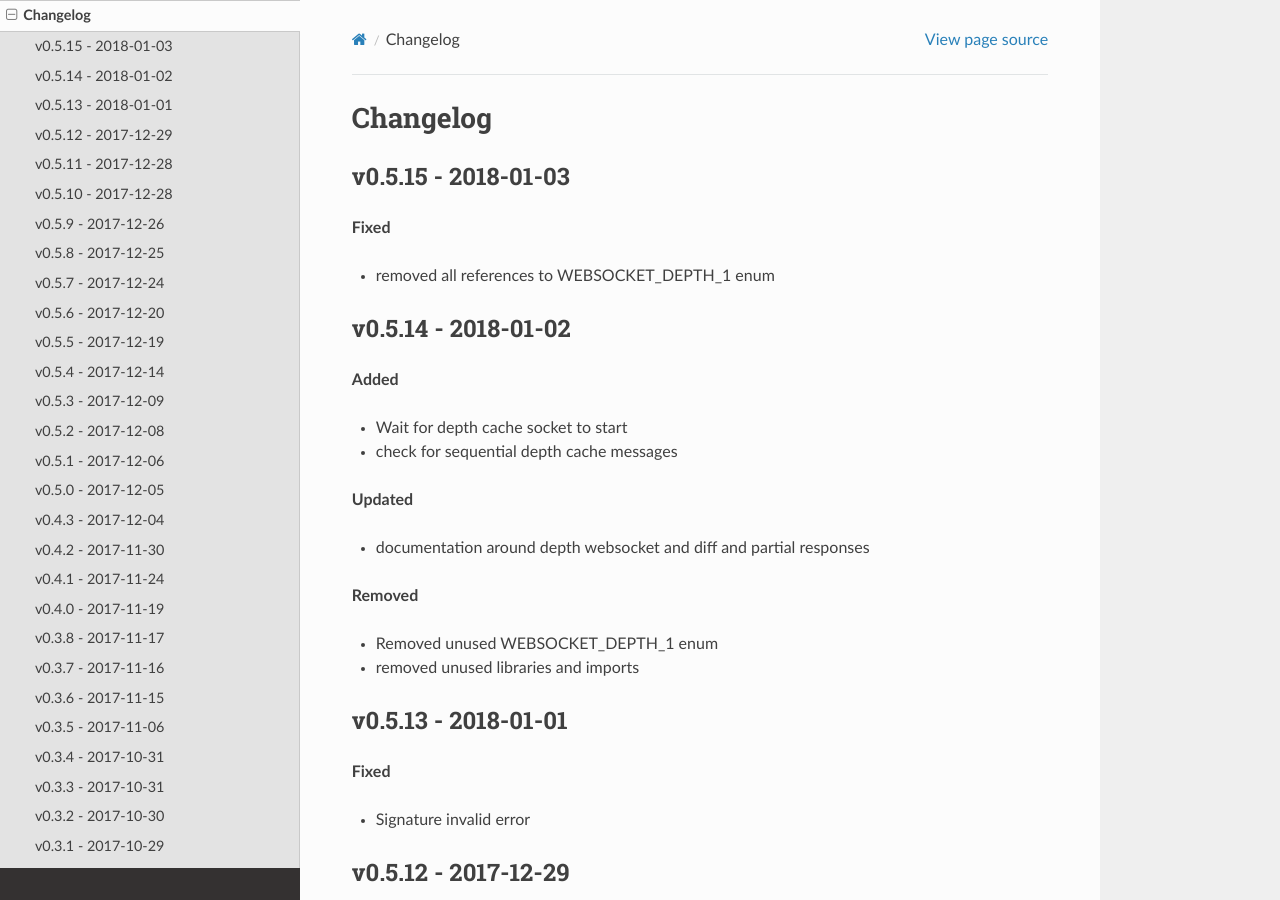
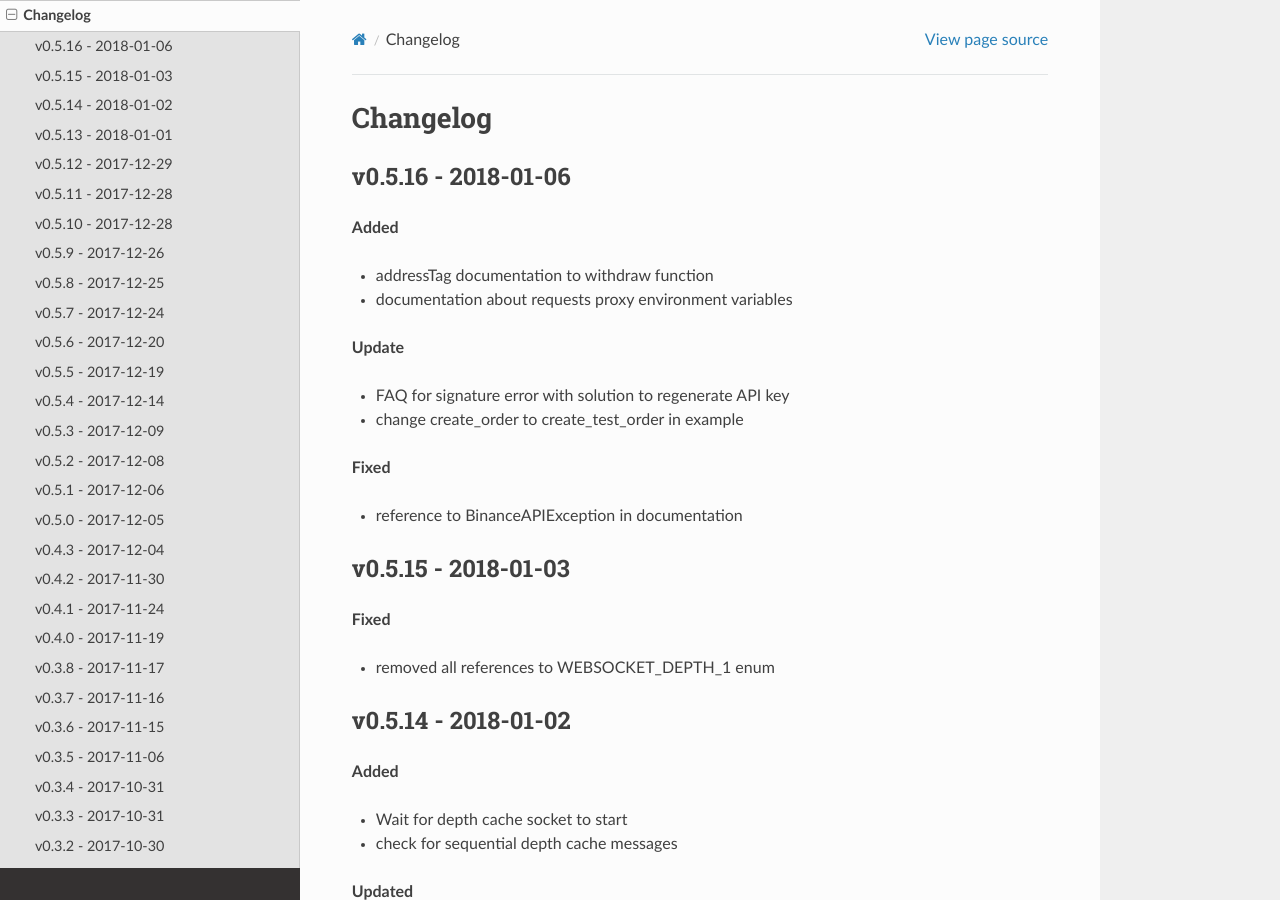
Before and after one commit to sammchardy/python-binance, a Sphinx documentation site: the page built from docs/changelog.rst, in a window 1280 px wide and 900 px high. Built offline with Sphinx 7.4.7 and the Read the Docs theme 2.0.0, drawn with Linux system fonts in a browser that asks for light colours; formulas are drawn with MathJax 3.

Commit message:
Update to v0.5.16

```diff
--- a/PYPIREADME.rst
+++ b/PYPIREADME.rst
@@ -1,5 +1,5 @@
 =================================
-Welcome to python-binance v0.5.15
+Welcome to python-binance v0.5.16fl
 =================================
 
 .. image:: https://img.shields.io/pypi/v/python-binance.svg
--- a/README.rst
+++ b/README.rst
@@ -1,5 +1,5 @@
 =================================
-Welcome to python-binance v0.5.15
+Welcome to python-binance v0.5.16
 =================================
 
 .. image:: https://img.shields.io/pypi/v/python-binance.svg
--- a/docs/changelog.rst
+++ b/docs/changelog.rst
@@ -1,5 +1,22 @@
 Changelog
 =========
+
+v0.5.16 - 2018-01-06
+^^^^^^^^^^^^^^^^^^^^
+
+**Added**
+
+- addressTag documentation to withdraw function
+- documentation about requests proxy environment variables
+
+**Update**
+
+- FAQ for signature error with solution to regenerate API key
+- change create_order to create_test_order in example
+
+**Fixed**
+
+- reference to BinanceAPIException in documentation
 
 v0.5.15 - 2018-01-03
 ^^^^^^^^^^^^^^^^^^^^
--- a/setup.py
+++ b/setup.py
@@ -3,7 +3,7 @@ from setuptools import setup
 
 setup(
     name='python-binance',
-    version='0.5.15',
+    version='0.5.16',
     packages=['binance'],
     description='Binance REST API python implementation',
     url='https://github.com/sammchardy/python-binance',
```
